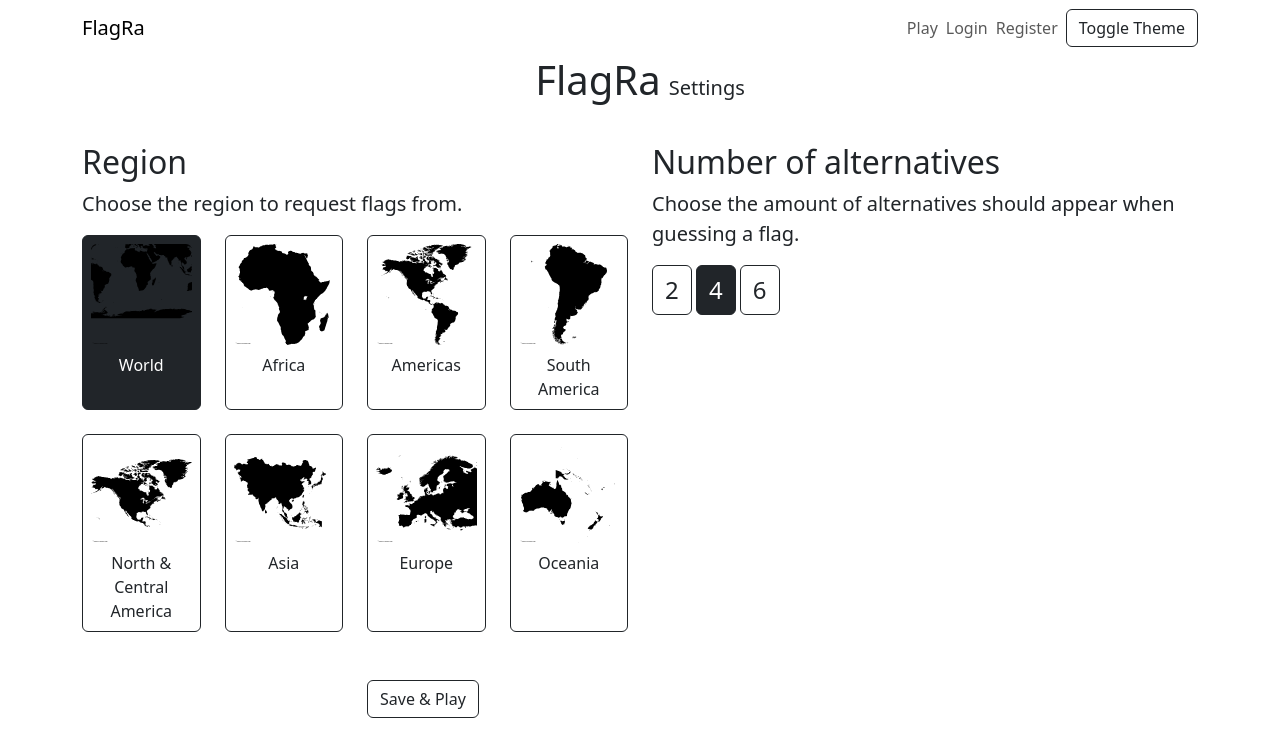
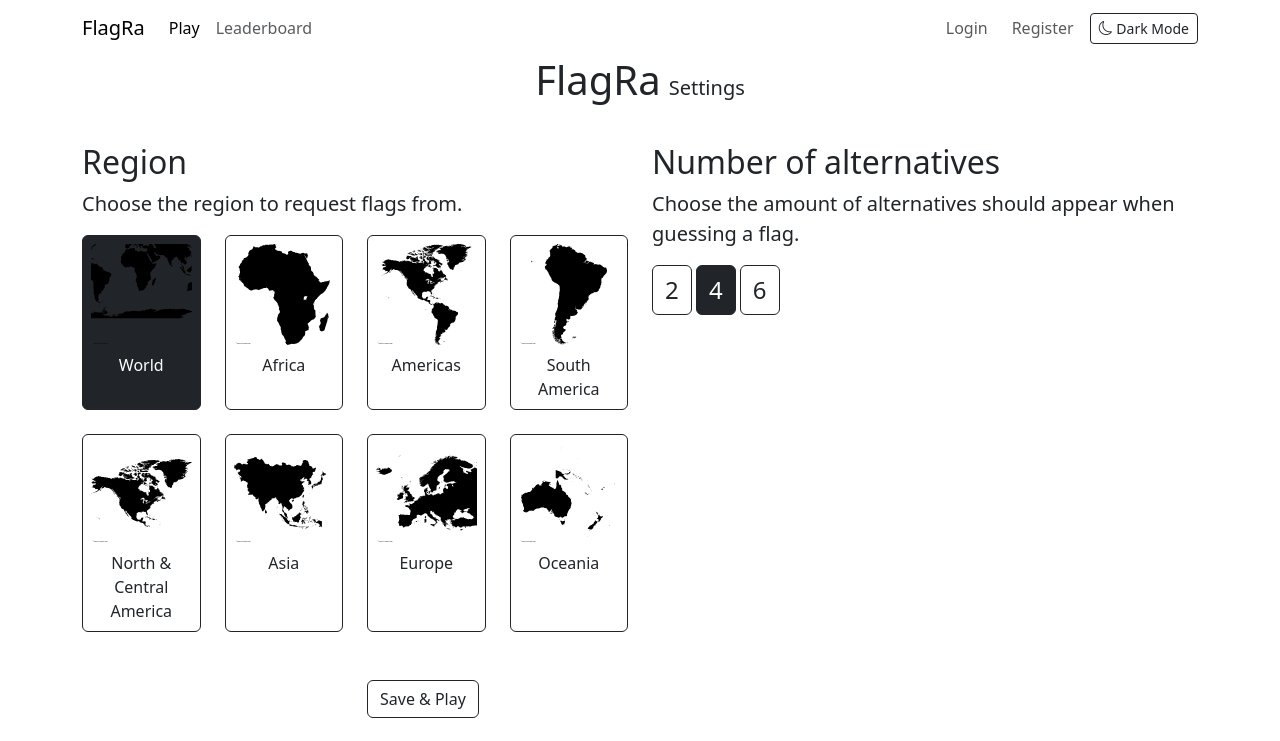
Before and after one commit to who4mos/FlagRa, a Flask app: page / in a window 1280 px wide. Shown: the top 741 px of the page. Run offline with Flask 3, Linux system fonts and the light colour scheme.

Commit message:
navbar improvements

```diff
--- a/auth.py
+++ b/auth.py
@@ -48,8 +48,10 @@ def register():
         db.session.add(new_user)
         db.session.commit()
 
+        # logs user in
         flash(f"Welcome {username}!", "success")
         session["user_id"] = new_user.id
+        session["user_username"] = new_user.username
 
         next_url = session.pop("next_url", None)
         if next_url:
@@ -87,6 +89,7 @@ def login():
 
         # else, login
         session["user_id"] = user.id
+        session["user_username"] = user.username
         flash(f"Welcome back {user.username}", "success")
 
         next_url = session.pop("next_url", None)
@@ -103,6 +106,7 @@ def login():
 def logout():
     if "user_id" in session:
         session.pop("user_id", None)
+        session.pop("user_username", None)
         flash("You have been logged out.", "info")
 
     return redirect(url_for("game.index"))
--- a/static/js/script.js
+++ b/static/js/script.js
@@ -1,5 +1,17 @@
 const toggler = document.querySelector("#theme-toggle");
 const html = document.documentElement;
+
+function updateTogglerText(theme) {
+    if (theme === "dark") {
+        toggler.innerHTML = "<i class='bi bi-sun-fill'></i> Light Mode";
+
+    } else {
+        toggler.innerHTML = "<i class='bi bi-moon'></i> Dark Mode";
+    }
+}
+
+const initialTheme = html.getAttribute("data-bs-theme");
+updateTogglerText(initialTheme);
 
 toggler.addEventListener("click", () => {
     const currTheme = html.getAttribute("data-bs-theme");
@@ -7,4 +19,6 @@ toggler.addEventListener("click", () => {
 
     localStorage.setItem("theme", newTheme);
     html.setAttribute("data-bs-theme", newTheme);
+
+    updateTogglerText(newTheme);
 });
--- a/templates/base.html
+++ b/templates/base.html
@@ -5,6 +5,7 @@
     <meta name="viewport" content="width=device-width, initial-scale=1"/>
     <title>{% block title %}{% endblock %} - FlagRa</title>
     <link href="https://cdn.jsdelivr.net/npm/bootstrap@5.3.8/dist/css/bootstrap.min.css" rel="stylesheet" integrity="sha384-sRIl4kxILFvY47J16cr9ZwB07vP4J8+LH7qKQnuqkuIAvNWLzeN8tE5YBujZqJLB" crossorigin="anonymous">
+      <link rel="stylesheet" href="https://cdn.jsdelivr.net/npm/bootstrap-icons@1.13.1/font/bootstrap-icons.min.css">
     <link href="{{ url_for('static', filename='css/style.css') }}" rel="stylesheet"/>
     <script>
           const savedTheme = localStorage.getItem("theme") || "light";
@@ -15,31 +16,58 @@
   <body>
 
     <header>
-
-      <nav class="navbar">
+      <nav class="navbar navbar-expand-md">
         <div class="container">
 
           <a class="navbar-brand" href="{{ url_for('game.index') }}">FlagRa</a>
 
-          <ul class="navbar-nav d-flex flex-row gap-2 ms-auto me-2">
-            <li class="nav-item">
-              <a class="nav-link" href="{{ url_for('game.index') }}">Play</a>
-            </li>
+          <!-- user and theme nav -->
+          <ul class="navbar-nav d-flex flex-row gap-2 ms-auto me-2 me-md-0 align-items-center order-md-2 order-1">
             {% if session.get('user_id') %}
             <li class="nav-item">
-              <a class="nav-link" href="{{ url_for('auth.logout') }}">Logout</a>
+              <span class="navbar-text">
+                <i class="bi bi-person"></i> {{ session.get('user_username') }}
+              </span>
+            </li>
+            <li class="nav-item">
+              <a class="btn btn-sm btn-outline-danger" href="{{ url_for('auth.logout') }}">Logout</a>
             </li>
             {% else %}
             <li class="nav-item">
-              <a class="nav-link" href="{{ url_for('auth.login') }}">Login</a>
+              <a class="nav-link {% if request.endpoint == 'auth.login' %}active{% endif %}" href="{{ url_for('auth.login') }}">Login</a>
             </li>
             <li class="nav-item">
-              <a class="nav-link" href="{{ url_for('auth.register') }}">Register</a>
+              <a class="nav-link {% if request.endpoint == 'auth.register' %}active{% endif %}" href="{{ url_for('auth.register') }}">Register</a>
             </li>
             {% endif %}
+
+            <li class="nav-item">
+              <button id="theme-toggle" class="btn btn-sm btn-outline-dark">Toggle Theme</button>
+            </li>
           </ul>
 
-          <button id="theme-toggle" class="btn btn-outline-dark">Toggle Theme</button>
+          <button class="navbar-toggler order-2 p-1 fs-6" type="button" data-bs-toggle="collapse" data-bs-target="#mainNav">
+            <span class="navbar-toggler-icon"></span>
+          </button>
+
+          <div class="collapse navbar-collapse order-md-1 order-3" id="mainNav">
+            <!-- routes nav -->
+            <ul class="navbar-nav">
+              <li class="nav-item">
+                {% set is_active_game = session.get('flag_ids_queue') and session.get('current_id', 0) < session.get('flag_ids_queue')|length %}
+                <a class="nav-link {% if request.endpoint in ['game.index', 'game.play'] %}active{% endif %}"
+                  href="{{ url_for('game.play') if is_active_game else url_for('game.index') }}">Play</a>
+              </li>
+              <li class="nav-item">
+                <a class="nav-link text-muted" href="#">Leaderboard</a>
+              </li>
+              {% if session.get('user_id') %}
+              <li class="nav-item">
+                <a class="nav-link {% if request.endpoint == 'game.history' %}active{% endif %}" href="{{ url_for('game.history') }}">History</a>
+              </li>
+              {% endif %}
+            </ul>
+          </div>
 
         </div>
       </nav>
--- a/templates/history.html
+++ b/templates/history.html
@@ -20,7 +20,7 @@
       <div class="row g-4 justify-content-center">
 
         <div class="col-lg-6">
-          <table class="table">
+          <table class="table table-striped">
             <thead>
               <th>Region</th>
               <th>Game Mode</th>
--- a/templates/index.html
+++ b/templates/index.html
@@ -13,9 +13,7 @@
         </div>
       </div>
     </div>
-  </div>
 
-  <div class="container">
     <form action="{{ url_for('game.setup') }}" method="post">
       <div class="row py-4 g-4">
 
@@ -23,6 +21,7 @@
         <div class="col-md-6">
           <h2>Region</h2>
           <p class="lead">Choose the region to request flags from.</p>
+
           <div class="row g-4">
             <div class="col-4 col-md-3">
               <input {% if current_region == 'World' %}checked{% endif %}
@@ -32,6 +31,7 @@
                 World
               </label>
             </div>
+
             <div class="col-4 col-md-3">
               <input {% if current_region == 'Africa' %}checked{% endif %}
                 type="radio" class="btn-check" name="region" id="region-africa" value="Africa" autocomplete="off">
@@ -40,6 +40,7 @@
                 Africa
               </label>
             </div>
+
             <div class="col-4 col-md-3">
               <input {% if current_region == 'Americas' %}checked{% endif %}
                 type="radio" class="btn-check" name="region" id="region-americas" value="Americas" autocomplete="off">
@@ -48,6 +49,7 @@
                 Americas
               </label>
             </div>
+
             <div class="col-4 col-md-3">
               <input {% if current_region == 'South America' %}checked{% endif %}
                 type="radio" class="btn-check" name="region" id="region-south-america" value="South America" autocomplete="off">
@@ -56,6 +58,7 @@
                 South America
               </label>
             </div>
+
             <div class="col-4 col-md-3">
               <input {% if current_region == 'North & Central America' %}checked{% endif %}
                 type="radio" class="btn-check" name="region" id="region-north-central-america" value="North & Central America" autocomplete="off">
@@ -64,6 +67,7 @@
                 North & Central America
               </label>
             </div>
+
             <div class="col-4 col-md-3">
               <input {% if current_region == 'Asia' %}checked{% endif %}
                 type="radio" class="btn-check" name="region" id="region-asia" value="Asia" autocomplete="off">
@@ -72,6 +76,7 @@
                 Asia
               </label>
             </div>
+
             <div class="col-4 col-md-3">
               <input {% if current_region == 'Europe' %}checked{% endif %}
                 type="radio" class="btn-check" name="region" id="region-europe" value="Europe" autocomplete="off">
@@ -80,6 +85,7 @@
                 Europe
               </label>
             </div>
+
             <div class="col-4 col-md-3">
               <input {% if current_region == 'Oceania' %}checked{% endif %}
                 type="radio" class="btn-check" name="region" id="region-oceania" value="Oceania" autocomplete="off">
```
Lines whose indentation alone changed are shown as unchanged.
